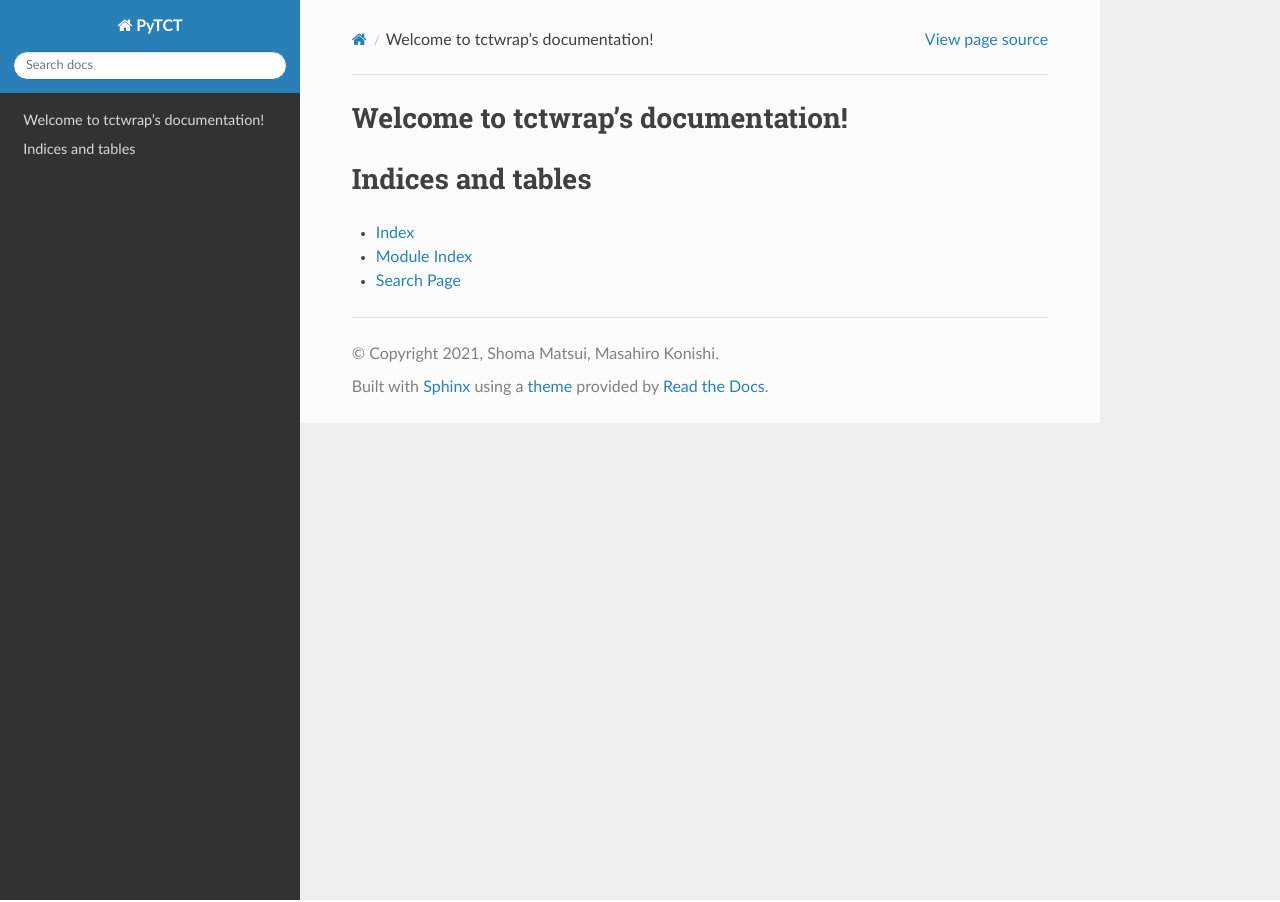
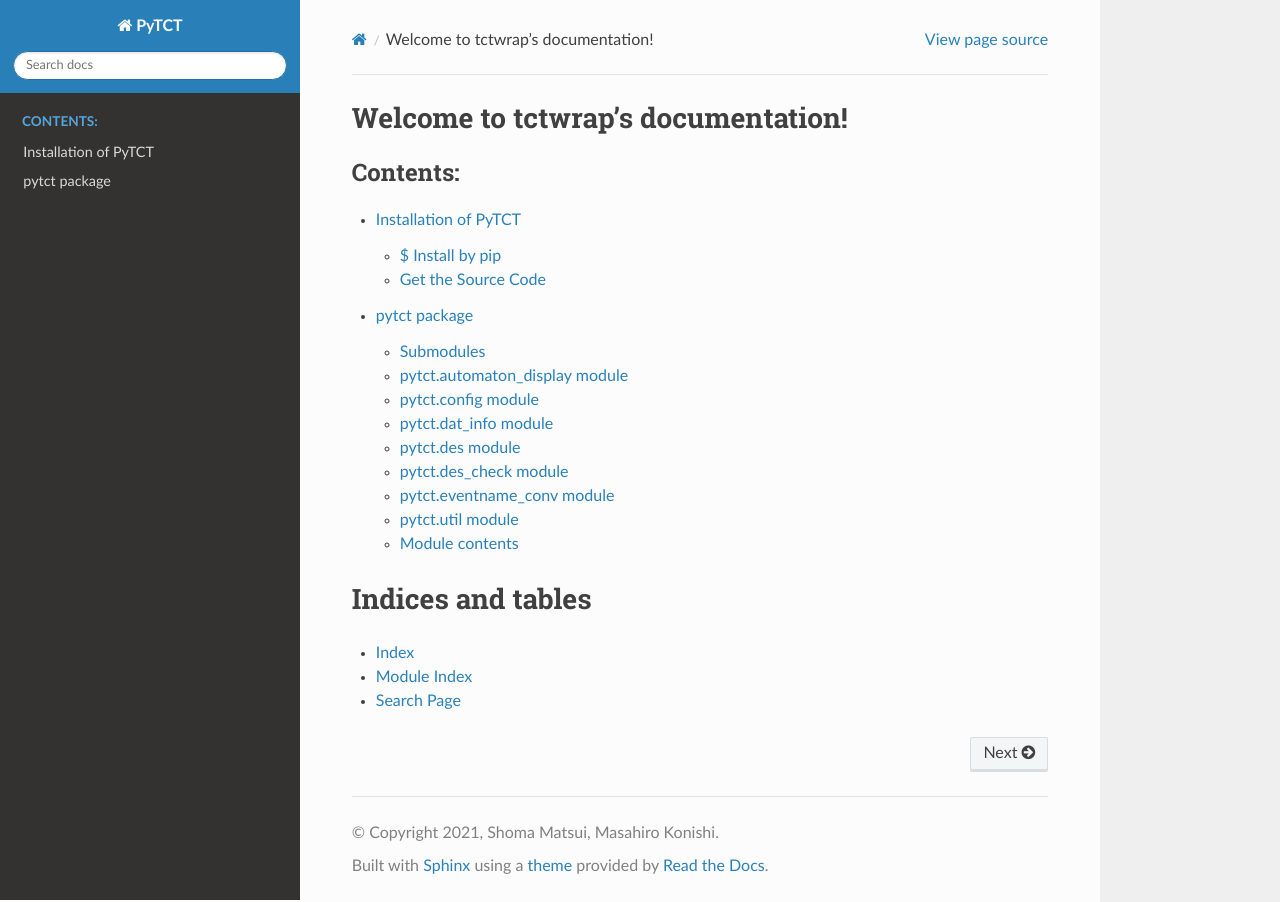
Before and after one commit to OMUCAI/PiTCT, a Sphinx documentation site: the page built from docs/index.rst, in a window 1280 px wide. Built offline with Sphinx 7.4.7 and the Read the Docs theme 2.0.0, drawn with Linux system fonts in a browser that asks for light colours.

Commit message:
update docs

```diff
--- a/docs/conf.py
+++ b/docs/conf.py
@@ -12,8 +12,8 @@
 #
 import os
 import sys
-sys.path.insert(0, os.path.abspath('../'))
-
+# sys.path.insert(0, os.path.abspath('..'))
+sys.path.insert(0, os.path.abspath('../build/lib.linux-x86_64-3.7/'))
 
 # -- Project information -----------------------------------------------------
 
@@ -22,7 +22,7 @@ copyright = '2021, Shoma Matsui, Masahiro Konishi'
 author = 'Shoma Matsui, Masahiro Konishi'
 
 # The full version, including alpha/beta/rc tags
-release = '0.5.0'
+release = '0.6.0'
 
 
 # -- General configuration ---------------------------------------------------
@@ -31,7 +31,7 @@ release = '0.5.0'
 # extensions coming with Sphinx (named 'sphinx.ext.*') or your custom
 # ones.
 extensions = [
-    # 'sphinx.ext.autodoc',
+    'sphinx.ext.autodoc',
     'sphinx.ext.napoleon'
 ]
 
--- /dev/null
+++ b/docs/documents/install.rst
@@ -0,0 +1,35 @@
+Installation of PyTCT
+========================
+
+This part of the documentation covers the installation of PyTCT.
+The first step to using any software package is getting it properly installed.
+
+
+$ Install by pip
+--------------------------------
+
+To install PyTCT, simply run this simple command in your terminal of choice::
+
+    $ python -m pip install pytct-***.whl
+
+
+Get the Source Code
+-------------------
+
+Requests is actively developed on GitHub, where the code is
+`always available <https://github.com/psf/requests>`_.
+
+You can either clone the public repository::
+
+    $ git clone git://github.com/psf/requests.git
+
+Or, download the `tarball <https://github.com/psf/requests/tarball/main>`_::
+
+    $ curl -OL https://github.com/psf/requests/tarball/main
+    # optionally, zipball is also available (for Windows users).
+
+Once you have a copy of the source, you can embed it in your own Python
+package, or install it into your site-packages easily::
+
+    $ cd requests
+    $ python -m pip install .
--- a/docs/index.rst
+++ b/docs/index.rst
@@ -10,6 +10,9 @@ Welcome to tctwrap's documentation!
    :maxdepth: 2
    :caption: Contents:
 
+   documents/install
+   reference/pytct
+
 
 Indices and tables
 ==================
--- /dev/null
+++ b/docs/reference/modules.rst
@@ -0,0 +1,7 @@
+pytct
+=====
+
+.. toctree::
+   :maxdepth: 4
+
+   pytct
--- /dev/null
+++ b/docs/reference/pytct.rst
@@ -0,0 +1,69 @@
+pytct package
+=============
+
+Submodules
+----------
+
+pytct.automaton\_display module
+-------------------------------
+
+.. automodule:: pytct.automaton_display
+   :members:
+   :undoc-members:
+   :show-inheritance:
+
+pytct.config module
+-------------------
+
+.. automodule:: pytct.config
+   :members:
+   :undoc-members:
+   :show-inheritance:
+
+pytct.dat\_info module
+----------------------
+
+.. automodule:: pytct.dat_info
+   :members:
+   :undoc-members:
+   :show-inheritance:
+
+pytct.des module
+----------------
+
+.. automodule:: pytct.des
+   :members:
+   :undoc-members:
+   :show-inheritance:
+
+pytct.des\_check module
+-----------------------
+
+.. automodule:: pytct.des_check
+   :members:
+   :undoc-members:
+   :show-inheritance:
+
+pytct.eventname\_conv module
+----------------------------
+
+.. automodule:: pytct.eventname_conv
+   :members:
+   :undoc-members:
+   :show-inheritance:
+
+pytct.util module
+-----------------
+
+.. automodule:: pytct.util
+   :members:
+   :undoc-members:
+   :show-inheritance:
+
+Module contents
+---------------
+
+.. automodule:: pytct
+   :members:
+   :undoc-members:
+   :show-inheritance:
--- a/docs/tctwrap.rst
+++ /dev/null
@@ -1,45 +0,0 @@
-tctwrap package
-===============
-
-Submodules
-----------
-
-tctwrap.data module
--------------------
-
-.. automodule:: tctwrap.data
-   :members:
-   :undoc-members:
-   :show-inheritance:
-
-tctwrap.des module
-------------------
-
-.. automodule:: tctwrap.des
-   :members:
-   :undoc-members:
-   :show-inheritance:
-
-tctwrap.libtct module
----------------------
-
-.. automodule:: tctwrap.libtct
-   :members:
-   :undoc-members:
-   :show-inheritance:
-
-tctwrap.util module
--------------------
-
-.. automodule:: tctwrap.util
-   :members:
-   :undoc-members:
-   :show-inheritance:
-
-Module contents
----------------
-
-.. automodule:: tctwrap
-   :members:
-   :undoc-members:
-   :show-inheritance:
```
Also changed, not shown: docs/build.rst (deleted, +0 -7 lines), docs/modules.rst (deleted, +0 -9 lines), docs/setup.rst (deleted, +0 -7 lines).
